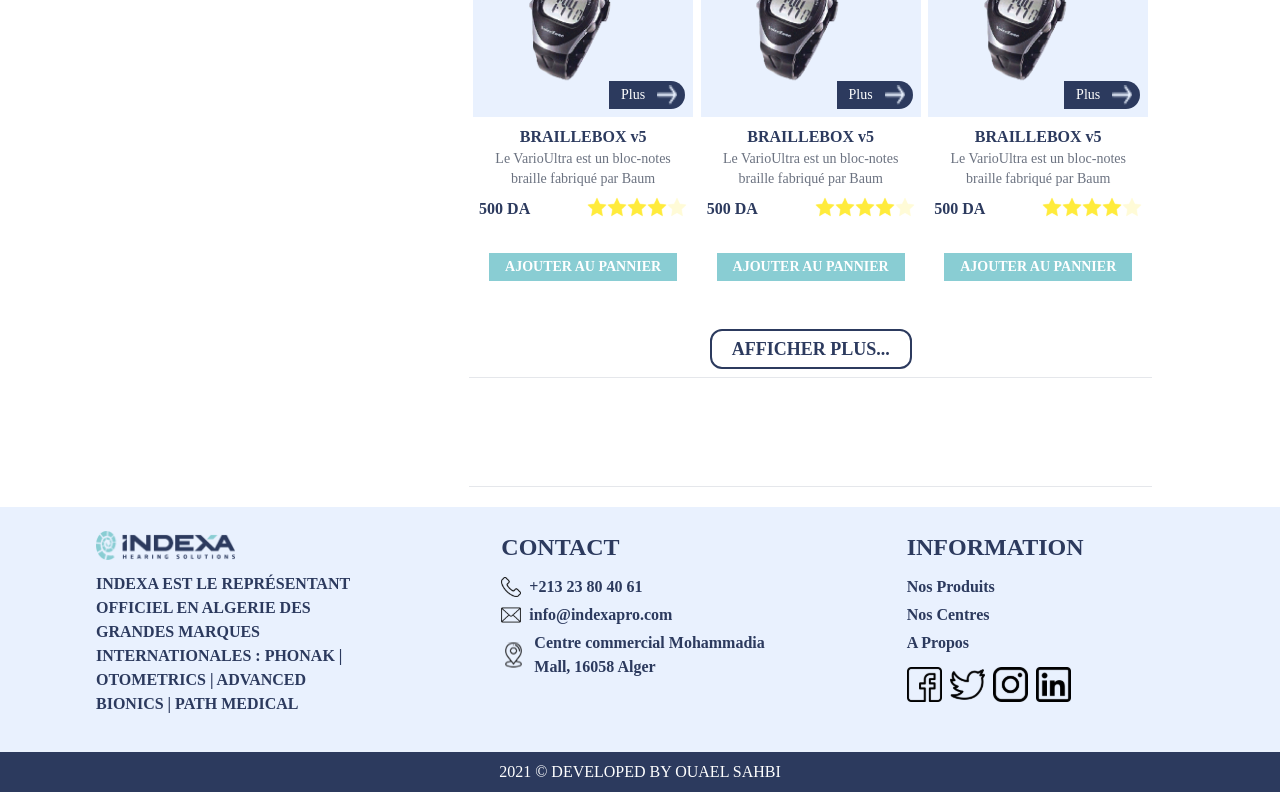
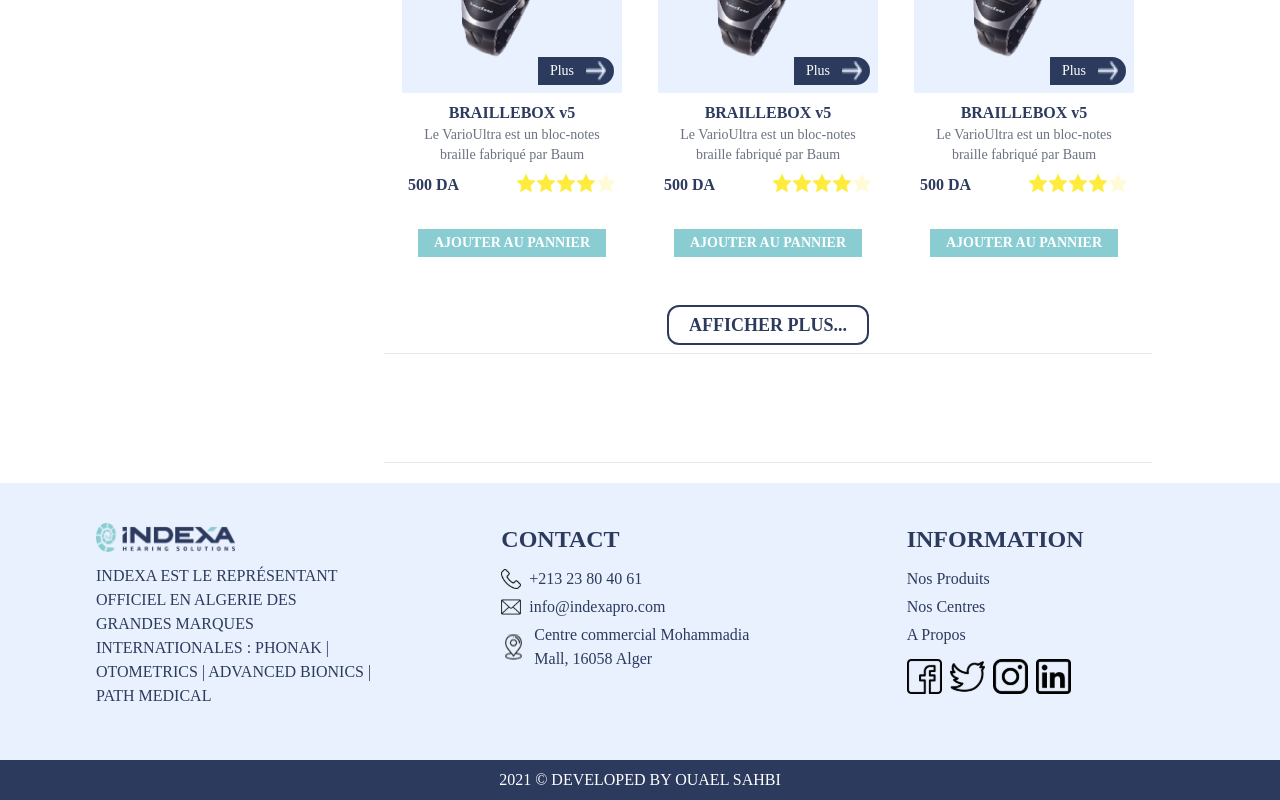
Before and after one commit to abdelbarie/INDEXA_PROJECT, a Next.js app: page /products in a window 1280 px wide. Shown: the part 1755-2555 px from the top of the page. Built offline with nearby package versions, Linux system fonts and the light colour scheme.

Commit message:
fix: md design

```diff
--- a/components/Footer.js
+++ b/components/Footer.js
@@ -6,7 +6,7 @@ import { FontAwesomeIcon } from "@fortawesome/react-fontawesome";
 const Footer = () => {
   return (
     <div>
-      <div className="Footer grid md:grid-cols-3 grid-cols-1 md:px-24 py-6 md:gap-32 gap-5 px-5">
+      <div className="Footer grid md:grid-cols-3 grid-cols-1 lg:px-24 md:px-12 py-10 md:gap-32 gap-5 px-5">
         <div>
           <div className="">
             <img
@@ -17,7 +17,7 @@ const Footer = () => {
               className="mx-auto md:ml-0"
             ></img>
           </div>
-          <div className="my-3 font-semibold text-center md:text-left">
+          <div className="my-3 font-normal text-center md:text-left">
             INDEXA EST LE REPRÉSENTANT OFFICIEL EN ALGERIE DES GRANDES MARQUES
             INTERNATIONALES : PHONAK | OTOMETRICS | ADVANCED BIONICS | PATH
             MEDICAL
@@ -27,15 +27,15 @@ const Footer = () => {
           <div className="font-bold text-2xl mb-3 text-center md:text-left">
             CONTACT
           </div>
-          <div className="my-1 font-semibold flex gap-2 w-fit mx-auto  md:w-full  text-center md:text-left ">
+          <div className="my-1 font-normal flex gap-2 w-fit mx-auto  md:w-full  text-center md:text-left ">
             <img src="/imgs/telephone.svg" width="20px" alt="phone icon"></img>{" "}
             +213 23 80 40 61
           </div>
-          <div className="my-1 font-semibold flex gap-2 w-fit mx-auto  md:w-full text-center md:text-left">
+          <div className="my-1 font-normal flex gap-2 w-fit mx-auto  md:w-full text-center md:text-left">
             <img src="/imgs/mail.svg" width="20px" alt="mail icon"></img>
             info@indexapro.com
           </div>
-          <div className="my-1 font-semibold flex gap-2 w-fit mx-auto md:w-full text-center md:text-left">
+          <div className="my-1 font-normal flex gap-2 w-fit mx-auto md:w-full text-center md:text-left">
             <img
               src="/imgs/position.svg"
               width="25px"
@@ -48,13 +48,13 @@ const Footer = () => {
           <div className="font-bold text-2xl mb-3 w-fit mx-auto md:w-full text-center md:text-left">
             INFORMATION
           </div>
-          <div className="my-1 font-semibold w-fit mx-auto md:w-full text-center md:text-left">
+          <div className="my-1 font-normal w-fit mx-auto md:w-full text-center md:text-left">
             Nos Produits
           </div>
-          <div className="my-1 font-semibold w-fit mx-auto md:w-full text-center md:text-left">
+          <div className="my-1 font-normal w-fit mx-auto md:w-full text-center md:text-left">
             Nos Centres
           </div>
-          <div className="my-1 font-semibold w-fit mx-auto md:w-full text-center md:text-left">
+          <div className="my-1 font-normal w-fit mx-auto md:w-full text-center md:text-left">
             A Propos
           </div>
           <div className="mt-3 flex w-fit mx-auto md:w-full text-center md:text-left">
--- a/components/NavBar.js
+++ b/components/NavBar.js
@@ -11,7 +11,7 @@ const NavBar = () => {
   const userOrder = 0
   return (
     <div className="pt-1 mb-3">
-      <div className="flex w-fit float-right mr-2 text-xs md:text-base font-normal">
+      <div className="flex w-fit float-right mr-2 text-xs md:text-sm lg:text-base font-normal">
         <div className="px-1">Allez au Menu</div>|
         <div className="px-1">Allez au Menu</div>|
         <div className="px-1">Allez au Menu</div>|
--- a/components/partials/ContactezNous.js
+++ b/components/partials/ContactezNous.js
@@ -2,7 +2,7 @@ import React from "react";
 
 const ContactezNous = () => {
   return (
-    <div className="md:w-8/12 mx-auto pt-4 pb-20 relative">
+    <div className="lg:w-8/12 md:w-10/12 mx-auto pt-4 pb-20 relative">
       <div className="font-bold text-center py-2 text-2xl mb-5">
         CONTACTEZ NOUS
       </div>
@@ -22,7 +22,6 @@ const ContactezNous = () => {
         <img src="/imgs/greenCircle.svg" className="absolute top-32 -right-6 w-12"></img>
         <img src="/imgs/smallCircles.svg" className="absolute -bottom-6 -left-6 w-16"></img>
       </div>
-
     </div>
   );
 };
--- a/components/partials/LogInCard.js
+++ b/components/partials/LogInCard.js
@@ -3,7 +3,7 @@ import Link from "next/link";
 
 const LogInCard = () => {
   return (
-    <div className="grid grid-cols-1 md:grid-cols-2 rounded-2xl bg-custom-dark-blue md:w-8/12 mx-auto shadow-lg my-10 connectionBox">
+    <div className="grid grid-cols-1 md:grid-cols-2 rounded-2xl bg-custom-dark-blue md:w-10/12 lg:w-8/12 mx-auto shadow-lg my-10 connectionBox">
       <div className="connectionCard md:rounded-l-2xl rounded-t-2xl">
         <div className="bg-custom-dark-blue w-full h-full md:rounded-l-2xl rounded-t-2xl  bg-opacity-70 md:py-32 py-10">
           <div className="text-white text-center h-fit my-auto text-xl font-bold py-4">
--- a/components/partials/NosInfo.js
+++ b/components/partials/NosInfo.js
@@ -2,7 +2,7 @@ import React from "react";
 
 const NosInfo = () => {
   return (
-    <div className="md:w-8/12 mx-auto pt-4 pb-20">
+    <div className="lg:w-8/12 md:w-10/12 mx-auto pt-4 pb-20">
       <div className="font-bold text-center py-2 text-2xl mb-5">
         NOS INFORMATIONS
       </div>
--- a/components/partials/SignUpCard.js
+++ b/components/partials/SignUpCard.js
@@ -3,7 +3,7 @@ import Link from "next/link";
 
 const SignUpCard = () => {
   return (
-    <div className="grid grid-cols-1 md:grid-cols-2 rounded-2xl bg-custom-dark-blue md:w-8/12 mx-auto shadow-lg my-10 connectionBox">
+    <div className="grid grid-cols-1 md:grid-cols-2 rounded-2xl bg-custom-dark-blue md:w-10/12 lg:w-8/12 mx-auto shadow-lg my-10 connectionBox">
       <div className="connectionCard md:rounded-l-2xl rounded-t-2xl">
         <div className="bg-custom-dark-blue w-full h-full md:rounded-l-2xl rounded-t-2xl  bg-opacity-70 md:py-32 py-10">
           <div className="text-white text-center h-fit my-auto text-xl font-bold py-4">
--- a/pages/about.js
+++ b/pages/about.js
@@ -2,7 +2,7 @@ import react from "react";
 
 const About = () => {
   return (
-    <div className="grid  gird-cols-1 md:grid-cols-2 md:px-36 pb-20 pt-10">
+    <div className="grid  gird-cols-1 md:grid-cols-2  md:px-16 lg:px-36 pb-20 pt-10">
       <div className="h-fit my-auto px-5">
         <div className="font-bold md:text-3xl text-2xl pb-4">A PROPOS DE NOUS</div>
         <div className='text-sm'>
--- a/pages/contact.js
+++ b/pages/contact.js
@@ -3,10 +3,10 @@ import ContactezNous from "../components/partials/ContactezNous";
 import NosInfo from "../components/partials/NosInfo";
 const Contact = () => {
   return (
-    <div className='md:px-36 relative px-4'>
+    <div className='lg:px-36 md:px-16 relative px-4'>
       <NosInfo></NosInfo>
       <ContactezNous></ContactezNous>
-      <img src="/imgs/greenMail.svg" className="absolute bottom-52 -left-6 w-64 hidden md:block"></img>
+      <img src="/imgs/greenMail.svg" className="absolute top-64 -left-6 md:w-1/4  w-1/2  md:block -z-50"></img>
     </div>
   );
 };
--- a/pages/logIn.js
+++ b/pages/logIn.js
@@ -3,7 +3,7 @@ import LogInCard from '../components/partials/LogInCard'
 
 const LogInPage =()=>{
     return(
-        <div className='md:px-36 px-4'>
+        <div className='lg:px-36 md:px-16 px-4'>
             <LogInCard></LogInCard>
         </div>
     )
--- a/pages/products/index.js
+++ b/pages/products/index.js
@@ -16,12 +16,12 @@ const Products = () => {
           </div>
         </div>
       </div>
-      <div className="md:px-32 px-4">
+      <div className="lg:px-32 lg:px-16 px-4">
         <div className="py-2 border-b-2 text-4xl font-bold products">
           Produits
         </div>
         <div className="grid md:grid-cols-12 grid-cols-1">
-          <div className="col-span-4">
+          <div className="col-span-3">
             <div className="flex font-semibold text-xl py-2 border-b-2 categories w-fit gap-3">
               CATEGORIES{" "}
               <img
@@ -32,8 +32,7 @@ const Products = () => {
             </div>
             <div className={`${isCategoOpen ? "block" : "hidden"}`}></div>
           </div>
-          <div className="col-span-8">
-             <div>selection</div>
+          <div className="col-span-9">
              <div>
                {
                   ['MATERIEL INFORMATIQUE','LOGICIELS','MACHINES ET ACCESSOIRES',''].map((category , key)=>(
--- a/pages/signUp.js
+++ b/pages/signUp.js
@@ -3,7 +3,7 @@ import SignUpCard from '../components/partials/SignUpCard';
 
 const SignUp = () => {
     return (
-        <div className='md:px-36 px-4'>
+        <div className='lg:px-36 md:px-16 px-4'>
            <SignUpCard></SignUpCard>
         </div>
     );
```
